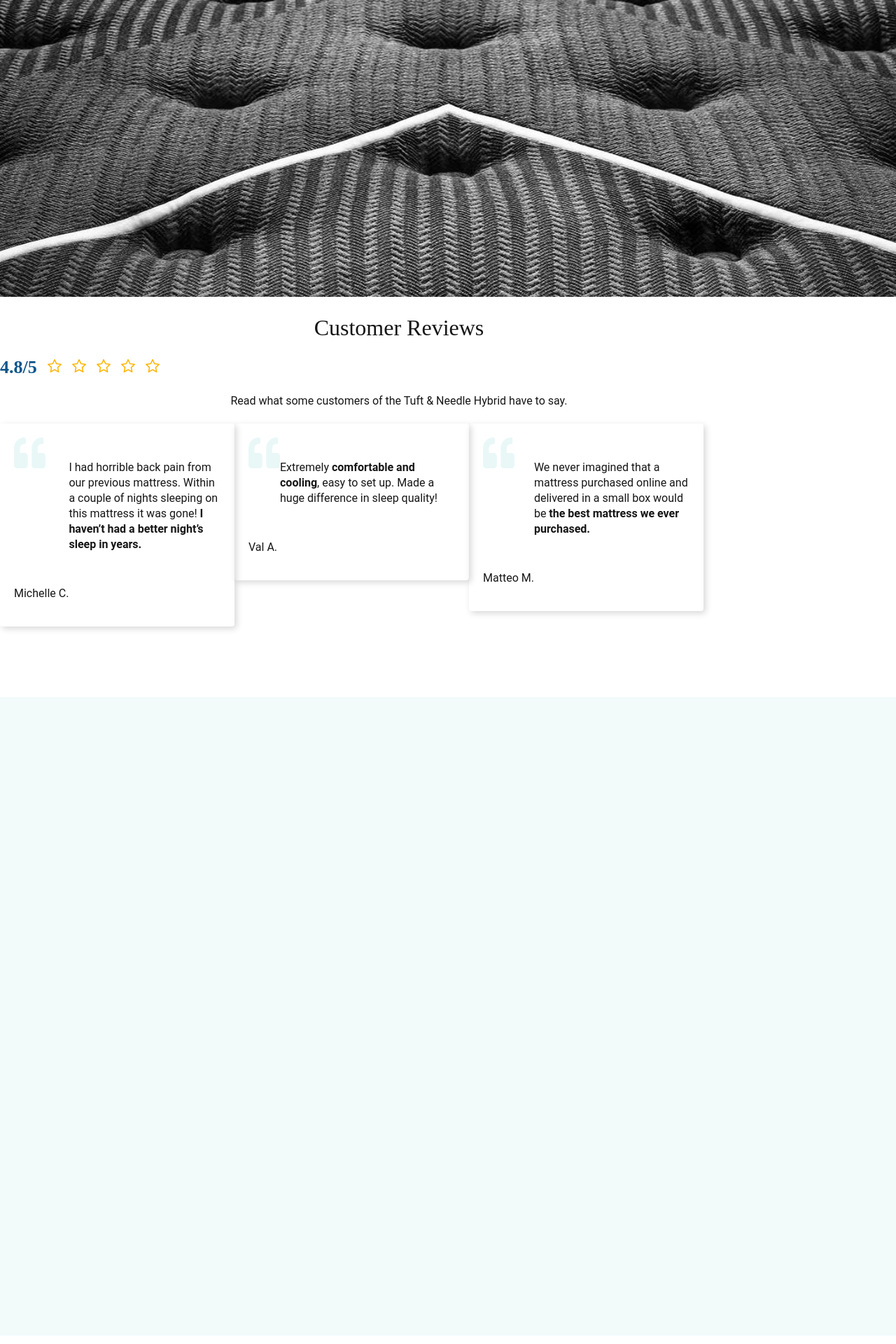
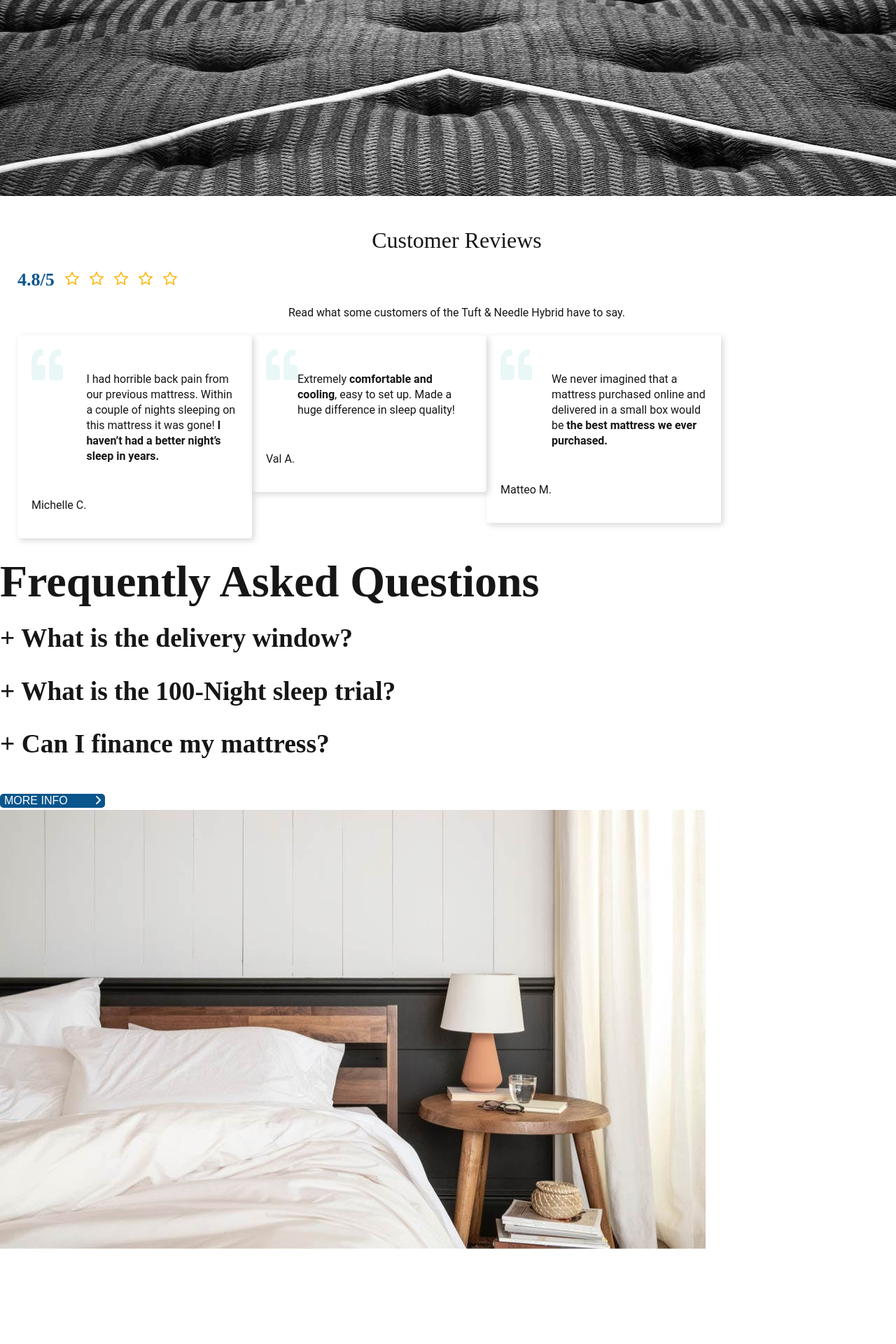
Before and after one commit to oliverfeher/takehome, a React (Create React App) app: page / in a window 1280 px wide. Shown: the top 1920 px of the page at 70% size. After the commit the page ends 1789 px from the top, so only its background shows below. Built offline with nearby package versions, Linux system fonts and the light colour scheme.

Commit message:
removed all component container fixed px sizes

```diff
--- a/src/Components/CustomerReviews/customer-reviews.css
+++ b/src/Components/CustomerReviews/customer-reviews.css
@@ -1,17 +1,13 @@
 .hero-image {
     top: 0;
     left: 0;
-    width: 100vw;
-    height: 424px;
-    transform: matrix(1, 0, 0, 1, 0, 0);
-    opacity: 1;
+    width: 100%;
+    height: 35vh;
 }
 
 .customer-review-frame {
-    top: 2953px;
-    left: 63px;
-    width: 1140px;
-    height: 547px;
+    margin-top: 40px;
+    margin-left: 25px;
     background: var(--unnamed-color-ffffff) 0% 0% no-repeat padding-box;
     background-color: #FFFFFF 0% 0% no-repeat padding-box;
     opacity: 1;
--- a/src/Components/FrequentlyAskedQuestions/FrequentlyAskedQuestions.jsx
+++ b/src/Components/FrequentlyAskedQuestions/FrequentlyAskedQuestions.jsx
@@ -35,8 +35,8 @@ const FrequentlyAskedQuestions = () => {
                             <img src={rightArrow} alt="right arrow" />
                         </button>
                     </a>
-                <img src={faqRightImage} alt="bed with pillows" />
             </div>
+            <img src={faqRightImage} alt="bed with pillows" />
         </div>
     )
 }
--- a/src/Components/FrequentlyAskedQuestions/frequently-asked-questions.css
+++ b/src/Components/FrequentlyAskedQuestions/frequently-asked-questions.css
@@ -1,8 +1,4 @@
 .faq-bg {
-    top: 3237px;
-    left: 0px;
-    width: 100vw;
-    height: 912px;
     background: var(--ma-teal-rgb) 0% 0% no-repeat padding-box;
     background: #A6DDE0 0% 0% no-repeat padding-box;
     opacity: 0.14;
@@ -12,17 +8,8 @@
     letter-spacing: var(--unnamed-character-spacing-0);
     color: var(--unnamed-color-161616);
     text-align: left;
-    /* font: normal normal normal 32px/38px Mr Eaves XL San OT; */
-    /* letter-spacing: 0px; */
-    /* color: #161616; */
-    opacity: 1;
 }
-    .faq-container:hover {
-
-    }
 .info-btn button{
-    width: 206px;
-    height: 49px;
     color: var(--unnamed-color-ffffff);
     text-align: left;
     background: var(--ma-blue-rgb) 0% 0% no-repeat padding-box;
@@ -38,7 +25,6 @@
     outline: none;
     text-align: center;
     cursor: pointer;
-    opacity: 1;
 }
     .info-btn:hover {
         cursor: pointer;
```
